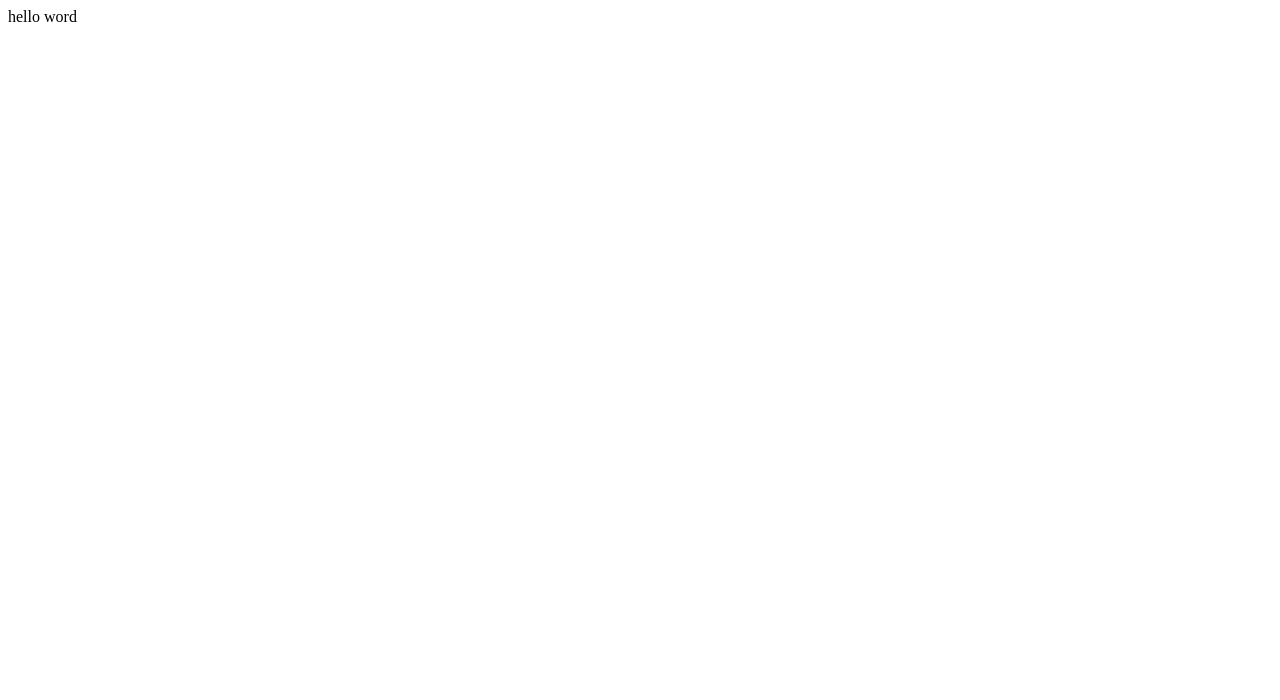
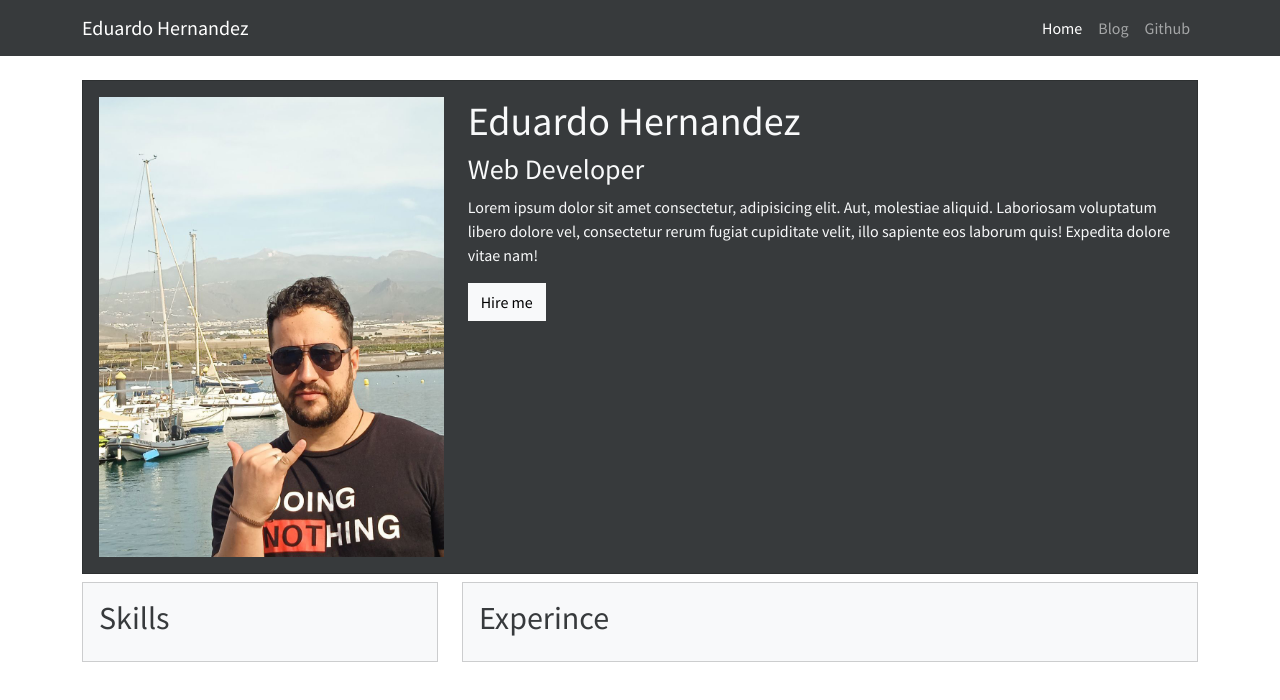
Before and after one commit to Eduardo403/Porfolio, a Next.js app: page / in a window 1280 px wide. Shown: the top 700 px of the page. Built offline with nearby package versions, Linux system fonts and the light colour scheme.

Commit message:
add the pages and components folder and structure for pages

```diff
--- a/components/Leyout.js
+++ b/components/Leyout.js
@@ -4,7 +4,7 @@ const Leyout = ({ children }) => {
   return (
     <>
       <Navbar />
-      {children}
+      <main className="container py-4">{children}</main>
     </>
   );
 };
--- a/components/Navbar.js
+++ b/components/Navbar.js
@@ -1,5 +1,48 @@
+import Link from "next/link";
+
 const Navbar = () => {
-  return <div>Navbar</div>;
+  return (
+    <nav className="navbar navbar-expand-lg navbar-dark bg-dark ">
+      <div className="container-fluid container">
+        <Link href="/" legacyBehavior>
+          <a className="navbar-brand">Eduardo Hernandez</a>
+        </Link>
+
+        <button
+          className="navbar-toggler"
+          type="button"
+          data-bs-toggle="collapse"
+          data-bs-target="#navbarNav"
+          aria-controls="navbarNav"
+          aria-expanded="false"
+          aria-label="Toggle navigation"
+        >
+          <span className="navbar-toggler-icon"></span>
+        </button>
+        <div className="collapse navbar-collapse " id="navbarNav">
+          <ul className="navbar-nav ms-auto ">
+            <li className="nav-item">
+              <Link href="/" legacyBehavior>
+                <a className="nav-link active" aria-current="page">
+                  Home
+                </a>
+              </Link>
+            </li>
+            <li className="nav-item">
+              <Link href="/blog" legacyBehavior>
+                <a className="nav-link">Blog</a>
+              </Link>
+            </li>
+            <li className="nav-item">
+              <Link href="/github" legacyBehavior>
+                <a className="nav-link">Github</a>
+              </Link>
+            </li>
+          </ul>
+        </div>
+      </div>
+    </nav>
+  );
 };
 
 export default Navbar;
--- a/package.json
+++ b/package.json
@@ -10,6 +10,7 @@
   "author": "Eduardo403",
   "license": "ISC",
   "dependencies": {
+    "bootswatch": "^5.2.3",
     "next": "^13.1.6",
     "react": "^18.2.0",
     "react-dom": "^18.2.0"
--- /dev/null
+++ b/pages/_app.js
@@ -0,0 +1,4 @@
+import "bootswatch/dist/cosmo/bootstrap.min.css";
+export default function MyApp({ Component, pageProps }) {
+  return <Component {...pageProps} />;
+}
--- /dev/null
+++ b/pages/_document.js
@@ -0,0 +1,15 @@
+import { Html, Head, Main, NextScript } from "next/document";
+
+export default function Document() {
+  return (
+    <Html>
+      <Head>
+        <title>My porfolio</title>
+      </Head>
+      <body>
+        <Main />
+        <NextScript />
+      </body>
+    </Html>
+  );
+}
--- a/pages/index.js
+++ b/pages/index.js
@@ -1,5 +1,60 @@
+import Link from "next/link";
+import Leyout from "../components/Leyout";
+
 const index = () => {
-  return <div>hello word</div>;
+  return (
+    <>
+      <Leyout>
+        {/**header card */}
+
+        <header className="row">
+          <div className="col-md-12">
+            <div className="card-body card bg-secondary text-light">
+              <div className="row">
+                <div className="col-md-4">
+                  <img
+                    src="Eduardo-Hernandez.jpg"
+                    alt="Edaurdo Hernandez"
+                    className="img-fluid"
+                  />
+                </div>
+                <div className="col-md-8">
+                  <h1>Eduardo Hernandez</h1>
+                  <h3>Web Developer</h3>
+                  <p>
+                    Lorem ipsum dolor sit amet consectetur, adipisicing elit.
+                    Aut, molestiae aliquid. Laboriosam voluptatum libero dolore
+                    vel, consectetur rerum fugiat cupiditate velit, illo
+                    sapiente eos laborum quis! Expedita dolore vitae nam!
+                  </p>
+                  <Link href="/contact" legacyBehavior>
+                    <a className="btn btn-light">Hire me</a>
+                  </Link>
+                </div>
+              </div>
+            </div>
+          </div>
+        </header>
+        {/**Secund section */}
+        <div class="row py-2">
+          <div class="col-md-4">
+            <div class="card bg-light">
+              <div class="card-body">
+                <h2>Skills</h2>
+              </div>
+            </div>
+          </div>
+          <div class="col-md-8">
+            <div class="card bg-light">
+              <div class="card-body">
+                <h2>Experince</h2>
+              </div>
+            </div>
+          </div>
+        </div>
+      </Leyout>
+    </>
+  );
 };
 
 export default index;
```
Also changed, not shown: pages/404.js (added, +17 -0 lines), pages/blog.js (+9 -1 lines), pages/github.js (+9 -1 lines), public/Eduardo-Hernandez.jpg (added), 1 other file (tests, documents, lock files or other folders).
